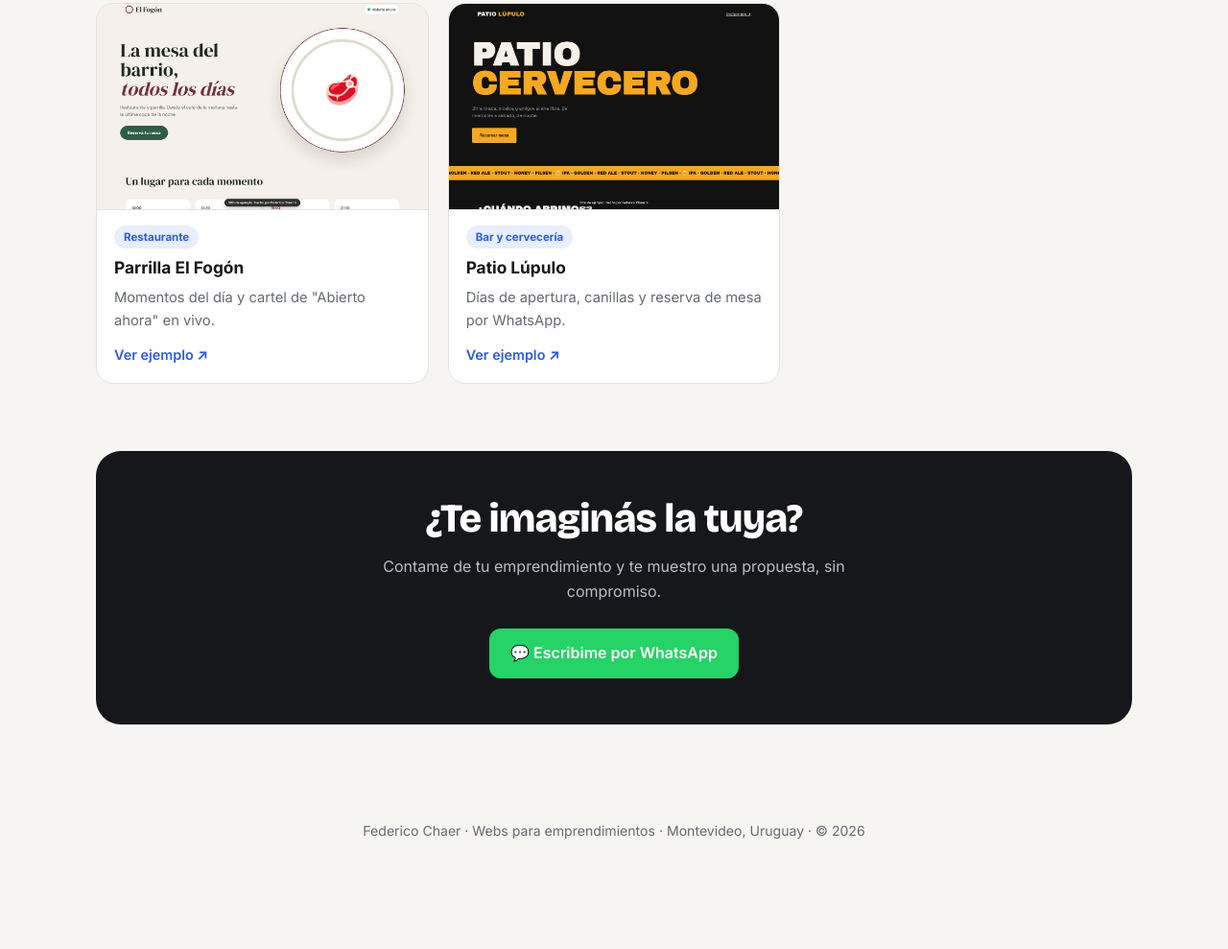
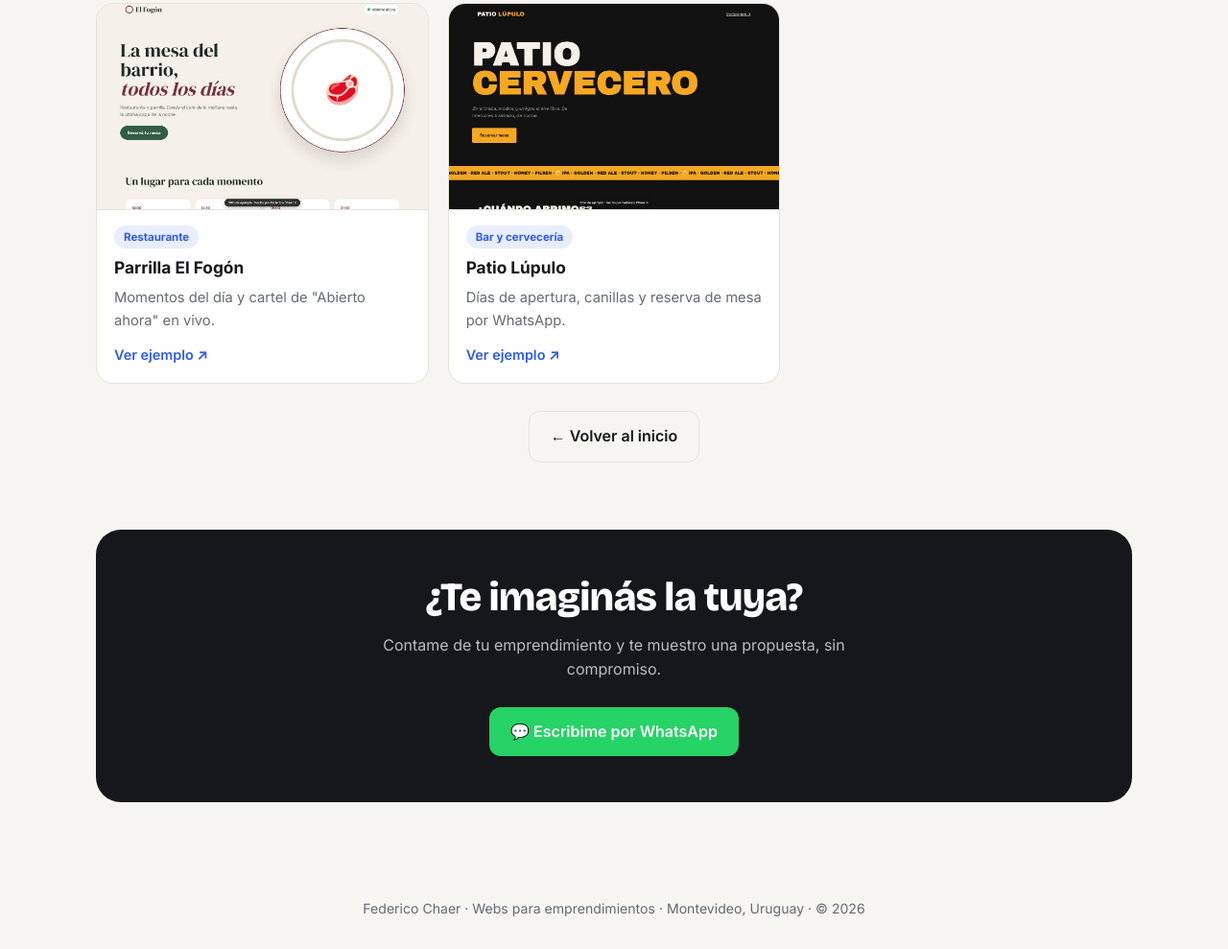
Before and after one commit to fedechaer/PROYECTOS, a plain HTML site: page webs.html in a window 1280 px wide. Shown: the part 1706-2695 px from the top of the page at 96% size. Before the commit the page ends 2613 px from the top, so only its background shows below. Drawn offline with nearby package versions, Linux system fonts and the light colour scheme.

Commit message:
Todas las webs: botón para volver al inicio también al final
Co-Authored-By: Claude Opus 5.5 <noreply@anthropic.com>
Claude-Session: https://claude.ai/code/session_013bjxMD1FnhQY94q2XuqYyz

```diff
--- a/webs.html
+++ b/webs.html
@@ -28,6 +28,7 @@
     <p class="lead">Proyectos reales y ejemplos por rubro. Filtrá por el tuyo y tocá cualquiera para probarlo.</p>
     <div class="filters" id="filtros" role="group" aria-label="Filtrar por rubro"></div>
     <div class="cards" id="todas" aria-live="polite"></div>
+    <div class="more"><a class="btn ghost" href="./">← Volver al inicio</a></div>
   </div></section>
 
   <section style="padding-top:0"><div class="wrap">
```
